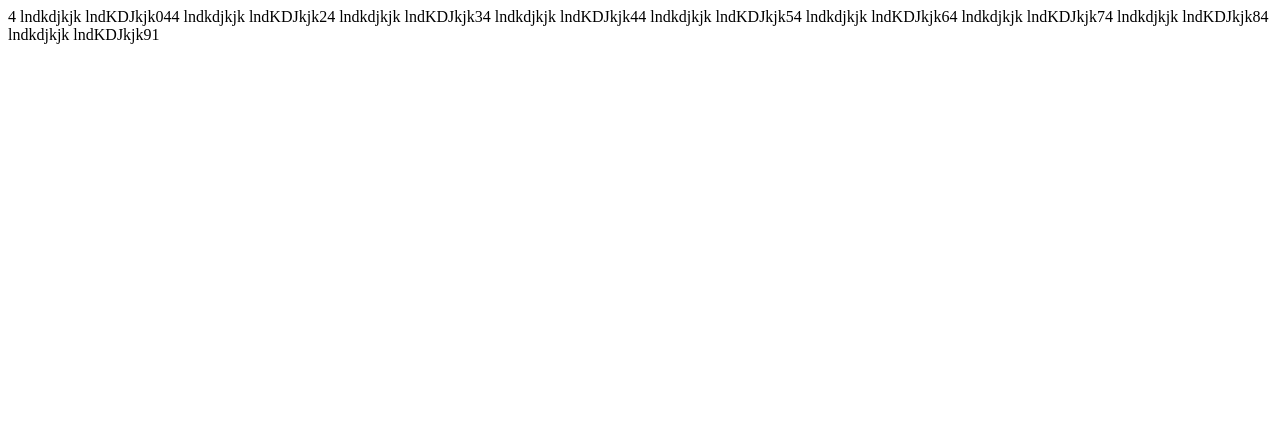
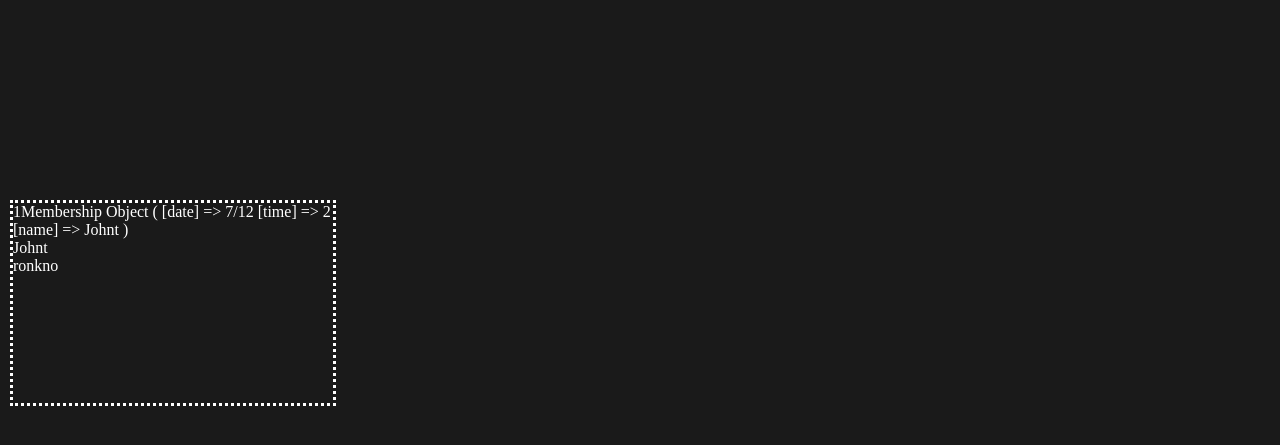
Before and after one commit to jsimpson15011/fswebsite, a PHP site: page /test.php in a window 1280 px wide. Shown: the top 445 px of the page. Run offline with PHP 8.4, Linux system fonts and the light colour scheme.

Commit message:
Php tests

```diff
--- a/test.php
+++ b/test.php
@@ -1,15 +1,40 @@
+<div class="weddingwordbox">
 <?php
 include_once "library.php";
-for ($i=0; $i < 10; $i++) {
-	minus_one(5);
-	$input= "lndKDJkjk";
-	$name= strtolower($input);
-	if ($i==1) {
-		continue;
-	}
-	echo ' '.$name. ' '. $input;
-	echo $i;
-}
+
 minus_one(2);
 
+$object1= new Membership ();
+$object2= clone $object1;
+
+$object1-> date='7/12';
+$object1-> name='Johnt';
+$object1-> time='2';
+$object2-> name='ronk';
+print_r($object1);
+echo "</br>" .$object1-> name .'</br> ';
+echo $object2-> name;
+
+echo $object1->save_teetimes();
+echo $object1->save_teetimes_original();
+
+class Teetime
+{
+	public $date, $time, $name;
+	function save_teetimes(){
+		return $this->date;
+	}
+}
+
+class Membership extends Teetime
+{
+	function save_teetimes(){
+		echo "no";
+	}
+	function save_teetimes_original(){
+		parent::save_teetimes();
+	}
+}
 ?>
+</div>
+<link rel="stylesheet" type="text/css" href="CSS/styles.css">
```
